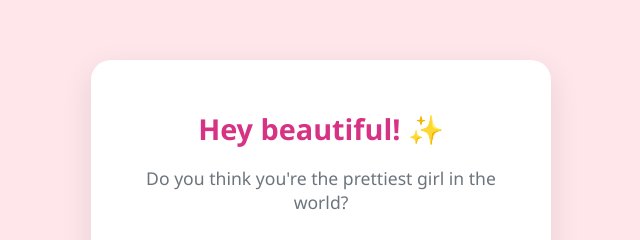
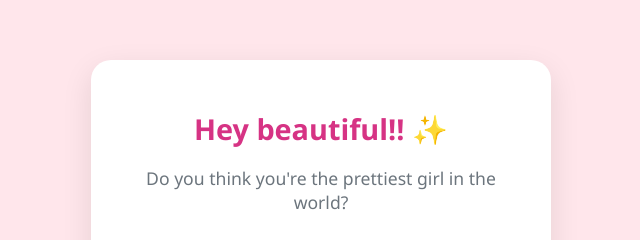
Before and after one commit to ishowspeed-kl/special-surprise, a plain HTML site: page index.html in a window 1280 px wide. Shown: the part 208-448 px from the top of the page, 319-959 px from the left. Drawn offline with Linux system fonts and the light colour scheme.

Commit message:
Update index.html

```diff
--- a/index.html
+++ b/index.html
@@ -90,7 +90,7 @@
 
     <!-- Main Prank Screen -->
     <div class="container" id="prank-box">
-        <h1>Hey beautiful! ✨</h1>
+        <h1>Hey beautiful!! ✨</h1>
         <p>Do you think you're the prettiest girl in the world?</p>
 
         <div class="btn-group">
```
